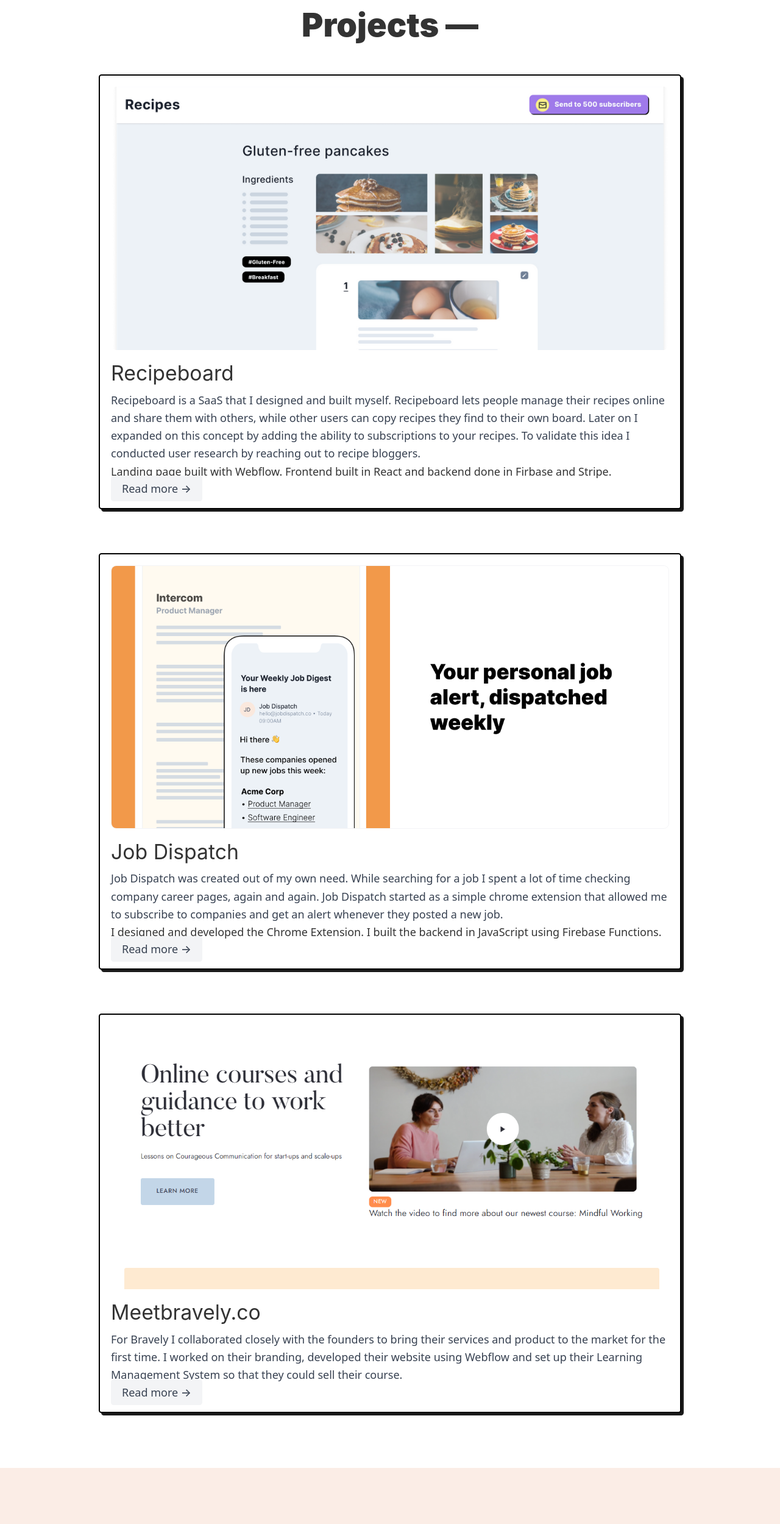
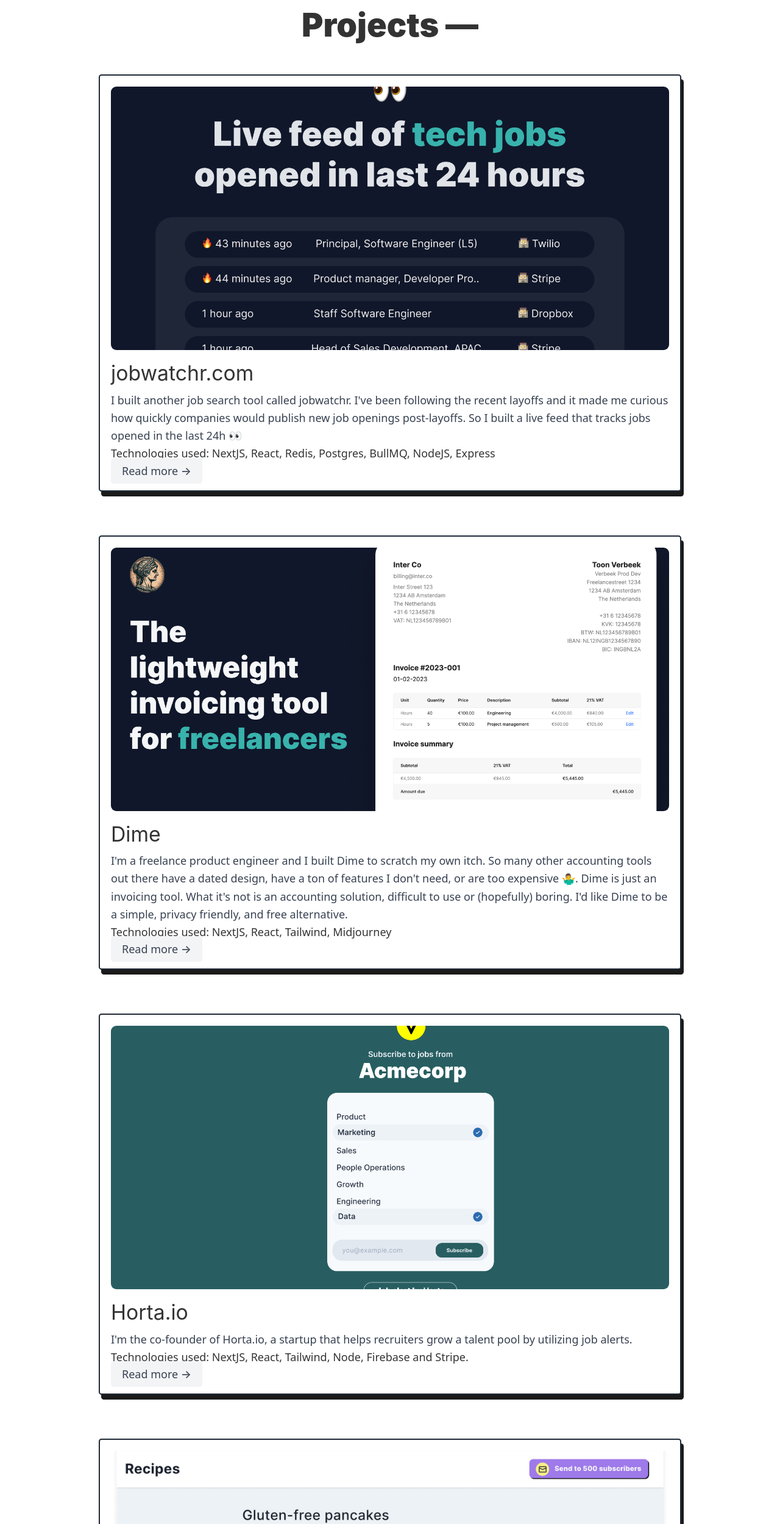
Before and after one commit to toonverbeek/toonverbeek-gatsby, a Gatsby site: page / in a window 1280 px wide. Shown: the part 2420-4919 px from the top of the page at 61% size. Built offline with nearby package versions, Linux system fonts and the light colour scheme; Gatsby itself is replaced by a stand-in of ours.

Commit message:
feat:update with new projects

```diff
--- a/src/pages/index.js
+++ b/src/pages/index.js
@@ -198,7 +198,100 @@
       <h2 className="mb-4 text-5xl font-black text-center">Projects —</h2>
       {/* <h3 className="text-4xl text-center">I've worked on a few</h3> */}
       <div className="py-8 lg:px-32 ">
-        <div className="max-w-4xl p-4 mx-auto bg-white border-2 border-black rounded shadow-flat project">
+        <div className="max-w-4xl p-4 mx-auto bg-white border-2 border-gray-800 rounded shadow-flat project">
+          <div className="relative mb-4 rounded h-96">
+            <a href="https://jobwatchr.com?utm_source=toonverbeek.com">
+              <Img
+                className="w-full h-full mx-auto rounded-lg hover:shadow-sm"
+                fluid={data.projectImage5.childImageSharp.fluid}
+                alt="A picture of the jobwatchr live feed. It shows a list of jobs that match the user's job alert."
+              />
+            </a>
+          </div>
+          <h3 className="mb-2 text-3xl">jobwatchr.com</h3>
+          <p className="text-gray-700 project-content">
+            I built another job search tool called jobwatchr. I've been
+            following the recent layoffs and it made me curious how quickly
+            companies would publish new job openings post-layoffs. So I built a
+            live feed that tracks jobs opened in the last 24h 👀
+          </p>
+          <p>
+            Technologies used: NextJS, React, Redis, Postgres, BullMQ, NodeJS,
+            Express
+          </p>
+          <a
+            href="https://recipeboard.webflow.io?utm_source=toonverbeek.com"
+            className="px-4 py-2 font-medium text-gray-700 bg-gray-100 rounded hover:bg-gray-200"
+            target="_blank"
+            rel="noreferrer"
+          >
+            Read more →
+          </a>
+        </div>
+      </div>
+      <div className="py-8 lg:px-32 ">
+        <div className="max-w-4xl p-4 mx-auto bg-white border-2 border-gray-800 rounded shadow-flat project">
+          <div className="relative mb-4 rounded h-96">
+            <a href="https://getdime.co?utm_source=toonverbeek.com">
+              <Img
+                className="w-full h-full mx-auto rounded-lg hover:shadow-sm"
+                fluid={data.projectImage6.childImageSharp.fluid}
+                alt="A picture of the getdime.co homepage with an example invoice"
+              />
+            </a>
+          </div>
+          <h3 className="mb-2 text-3xl">Dime</h3>
+          <p className="text-gray-700 project-content">
+            I'm a freelance product engineer and I built Dime to scratch my own
+            itch. So many other accounting tools out there have a dated design,
+            have a ton of features I don't need, or are too expensive 🤷‍♂️. Dime
+            is just an invoicing tool. What it's not is an accounting solution,
+            difficult to use or (hopefully) boring. I'd like Dime to be a
+            simple, privacy friendly, and free alternative.
+          </p>
+          <p>Technologies used: NextJS, React, Tailwind, Midjourney</p>
+          <a
+            href="https://getdime.co?utm_source=toonverbeek.com"
+            className="px-4 py-2 font-medium text-gray-700 bg-gray-100 rounded hover:bg-gray-200"
+            target="_blank"
+            rel="noreferrer"
+          >
+            Read more →
+          </a>
+        </div>
+      </div>
+      <div className="py-8 lg:px-32 ">
+        <div className="max-w-4xl p-4 mx-auto bg-white border-2 border-gray-800 rounded shadow-flat project">
+          <div className="relative mb-4 rounded h-96">
+            <a href="https://horta.io?utm_source=toonverbeek.com">
+              <Img
+                className="w-full h-full mx-auto rounded-lg hover:shadow-sm"
+                fluid={data.projectImage4.childImageSharp.fluid}
+                alt="A picture of a job alert"
+              />
+            </a>
+          </div>
+          <h3 className="mb-2 text-3xl">Horta.io</h3>
+          <p className="text-gray-700 project-content">
+            I'm the co-founder of Horta.io, a startup that helps recruiters grow
+            a talent pool by utilizing job alerts.
+          </p>
+          <p>
+            Technologies used: NextJS, React, Tailwind, Node, Firebase and
+            Stripe.
+          </p>
+          <a
+            href="https://horta.io?utm_source=toonverbeek.com"
+            className="px-4 py-2 font-medium text-gray-700 bg-gray-100 rounded hover:bg-gray-200"
+            target="_blank"
+            rel="noreferrer"
+          >
+            Read more →
+          </a>
+        </div>
+      </div>
+      <div className="py-8 lg:px-32 ">
+        <div className="max-w-4xl p-4 mx-auto bg-white border-2 border-gray-800 rounded shadow-flat project">
           <div className="relative mb-4 rounded h-96 project-image-container">
             <a href="https://jobdispatch.co?utm_source=toonverbeek.com">
               <Img
@@ -232,7 +325,7 @@
         </div>
       </div>
       <div className="py-8 lg:px-32 ">
-        <div className="max-w-4xl p-4 mx-auto bg-white border-2 border-black rounded shadow-flat project">
+        <div className="max-w-4xl p-4 mx-auto bg-white border-2 border-gray-800 rounded shadow-flat project">
           <div className="relative mb-4 rounded h-96 project-image-container">
             <a href="https://jobdispatch.co?utm_source=toonverbeek.com">
               <Img
@@ -265,7 +358,7 @@
         </div>
       </div>
       <div className="py-8 lg:px-32 ">
-        <div className="max-w-4xl p-4 mx-auto bg-white border-2 border-black rounded shadow-flat project">
+        <div className="max-w-4xl p-4 mx-auto bg-white border-2 border-gray-800 rounded shadow-flat project">
           <div className="relative mb-4 bg-top rounded h-96 project-image-container">
             <Img
               className="w-full h-full mx-auto rounded-lg"
@@ -301,7 +394,7 @@
           <h2 className="text-5xl text-center">
             Don't take <em>my</em> word for it
           </h2>
-          <p className="text-lg text-center text-gray-500">
+          <p className="text-lg text-center text-gray-900/80">
             I've had the pleasure to work with all kinds of great people and
             companies. Here's a few words they had to say about me and about our
             collaboration.
@@ -310,6 +403,33 @@
         <ResponsiveMasonry columnsCountBreakPoints={{ 350: 1, 768: 2 }}>
           <Masonry className="max-w-2xl mx-auto">
             <div className="max-w-xs p-4 m-4 mx-auto bg-white quote-container rounded-xl">
+              <div className="quote-text">
+                <p>
+                  Things constantly change in a startup and the best people can
+                  shine in that kind of an environment. Toon is one of them.
+                </p>
+                <p>
+                  He's able to not just deliver on a list of requirements, but
+                  shape a product together with the team as we discover the best
+                  solution to a user problem.
+                </p>
+                <p>I couldn't recommend Toon more.</p>
+              </div>
+              <div className="flex items-center quote-footer">
+                <div className="relative w-20 mr-4 quote-footer-image-container">
+                  <Img
+                    className="absolute w-full bg-cover rounded-lg"
+                    fluid={data.portraitRobert.childImageSharp.fluid}
+                    alt="preview of project"
+                  />
+                </div>
+                <div className="flex flex-col w-full quote-footer-name">
+                  <span className="font-bold">Robert Gaal</span>
+                  <span>Founder, Quest (YC21)</span>
+                </div>
+              </div>
+            </div>
+            <div className="max-w-xs p-4 m-4 mx-auto bg-white md:mt-16 quote-container rounded-xl">
               <div className="quote-text">
                 <p>
                   I first met Toon when I joined Homerun for a growth project
@@ -340,7 +460,7 @@
                 </div>
               </div>
             </div>
-            <div className="max-w-xs p-4 m-4 mx-auto bg-white quote-container md:mt-16 rounded-xl">
+            <div className="max-w-xs p-4 m-4 mx-auto bg-white quote-container rounded-xl">
               <div className="quote-text">
                 <p>
                   I worked with Toon at Homerun for a very enjoyable 1,5 years.
@@ -513,6 +633,9 @@
     portraitBarbara: file(relativePath: { eq: "barbara_galiza.jpg" }) {
       ...fluidImage
     }
+    portraitRobert: file(relativePath: { eq: "robert_gaal.jpeg" }) {
+      ...fluidImage
+    }
     projectImage1: file(relativePath: { eq: "recipeboard.png" }) {
       ...fluidImage
     }
@@ -520,6 +643,17 @@
       ...fluidImage
     }
     projectImage3: file(relativePath: { eq: "bravely.png" }) {
+      ...fluidImage
+    }
+    projectImage4: file(
+      relativePath: { eq: "feature-job-alert-page-stylized.png" }
+    ) {
+      ...fluidImage
+    }
+    projectImage5: file(relativePath: { eq: "jobwatchr-social-dark.png" }) {
+      ...fluidImage
+    }
+    projectImage6: file(relativePath: { eq: "dime-social.png" }) {
       ...fluidImage
     }
     logoHomerun: file(relativePath: { eq: "homerun-logo-retina-black.png" }) {
--- a/src/styles/global.css
+++ b/src/styles/global.css
@@ -7,7 +7,7 @@
 }
 
 .shadow-flat {
-  box-shadow: 4px 4px 0px #1a1a1a;
+  box-shadow: 4px 8px 0px #1a1a1a;
 }
 
 .shadow-btn {
```
Also changed, not shown: src/images/dime-social.png (added), src/images/feature-job-alert-page-stylized.png (added), src/images/jobwatchr-social-dark.png (added), src/images/robert_gaal.jpeg (added).
